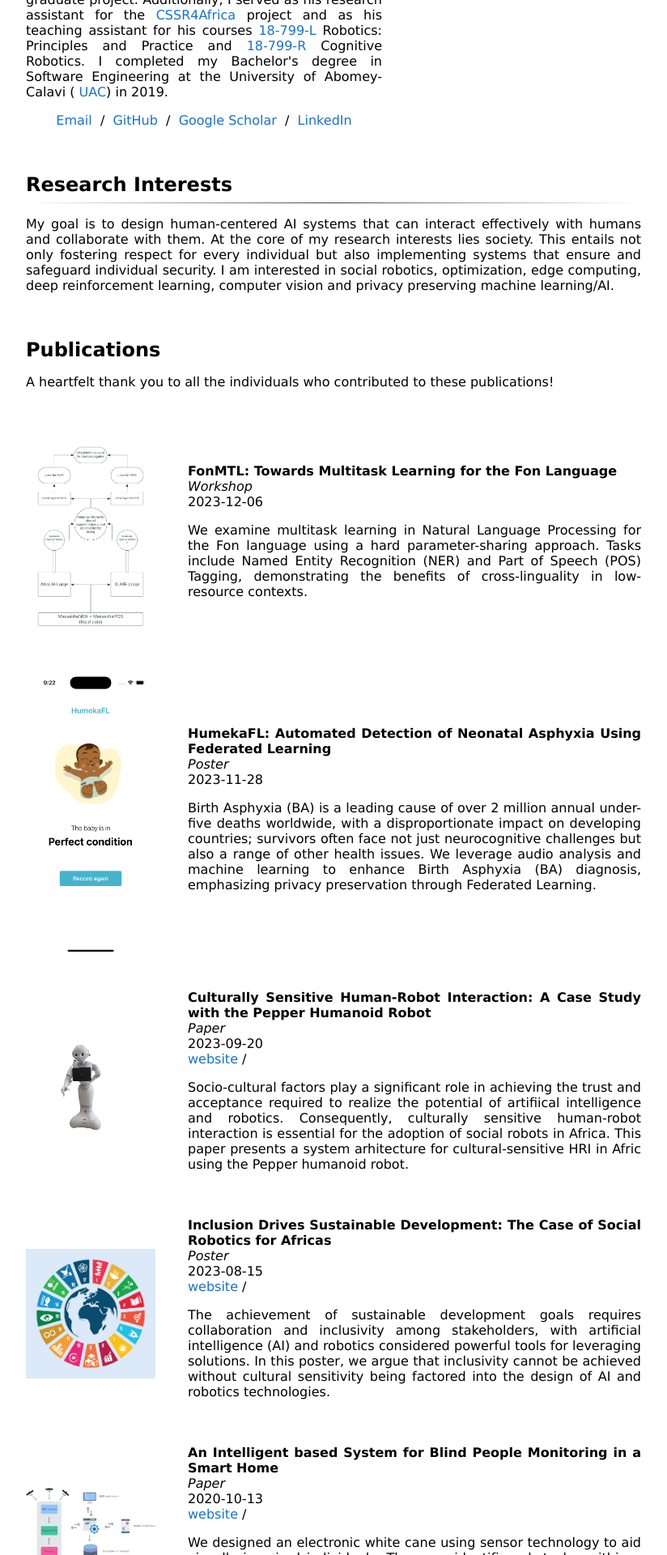
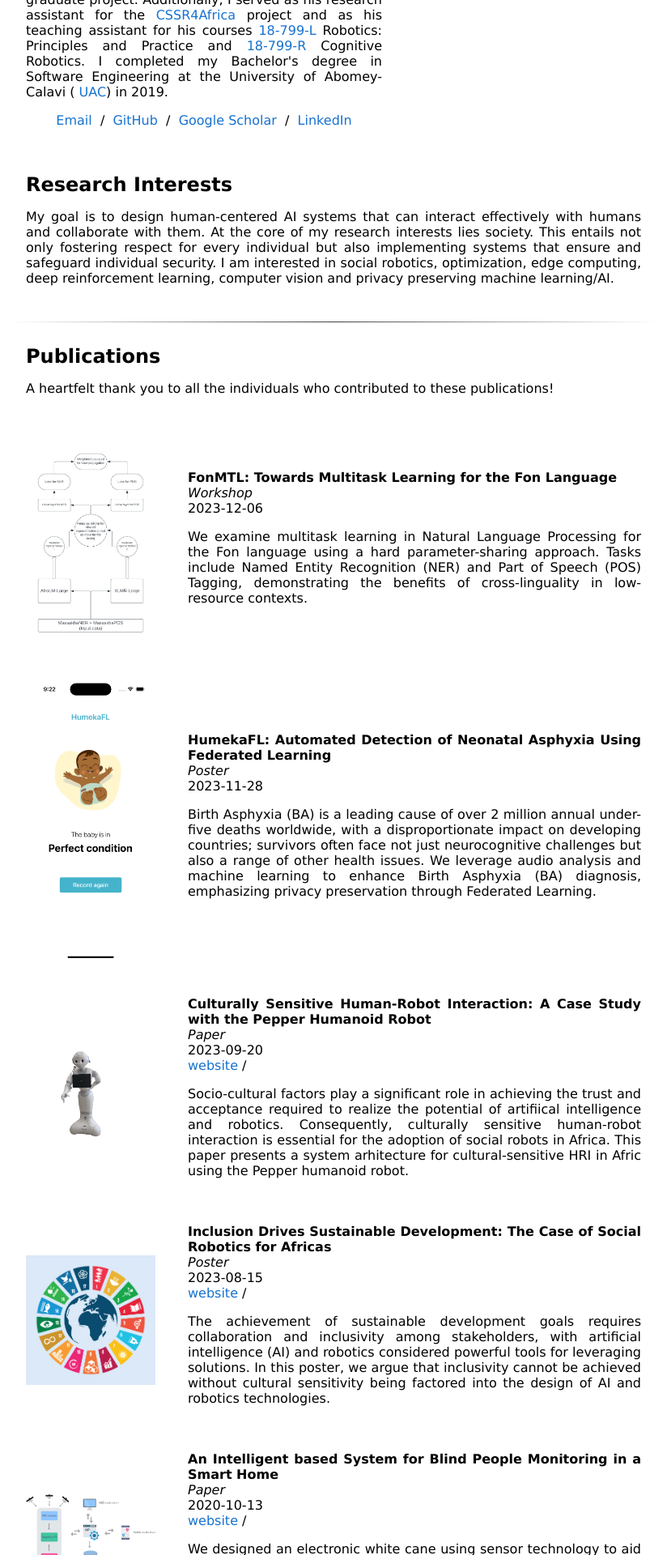
Before and after one commit to pamely/pamely.github.io, a Jekyll site: the page built from _posts/2023-12-06-winlp.markdown, in a window 1280 px wide. Shown: the part 482-2402 px from the top of the page at 81% size, without its empty margins (228-1052 px from the left). Built offline with Jekyll 4.4.1, drawn with Linux system fonts in a browser that asks for light colours.

Commit message:
Update default.html

```diff
--- a/_layouts/default.html
+++ b/_layouts/default.html
@@ -60,7 +60,7 @@
          <table style="width:100%;border:0px;border-spacing:0px;border-collapse:separate;margin-right:auto;margin-left:auto;">
           <tr>
             <td style="padding:2.5%;width:100%;vertical-align:middle">
-              <h2>Research Interests</h2><hr>
+              <h2>Research Interests</h2>
               <p>
                 My goal is to design human-centered AI systems that can interact effectively with humans and collaborate with them. At the core of my research interests lies society. This entails not only fostering respect for every individual but also implementing systems that ensure and safeguard individual security. I am interested in social robotics, optimization, edge computing, deep reinforcement learning, computer vision and privacy preserving machine learning/AI.
 
@@ -123,6 +123,7 @@
           {% endfor %}
           {% endfor %}
         </table>
+        <hr>
         <table style="width:100%;border:0px;border-spacing:0px;border-collapse:separate;margin-right:auto;margin-left:auto;">
           <tr>
             <td style="padding:2.5%;width:100%;vertical-align:middle">
```
